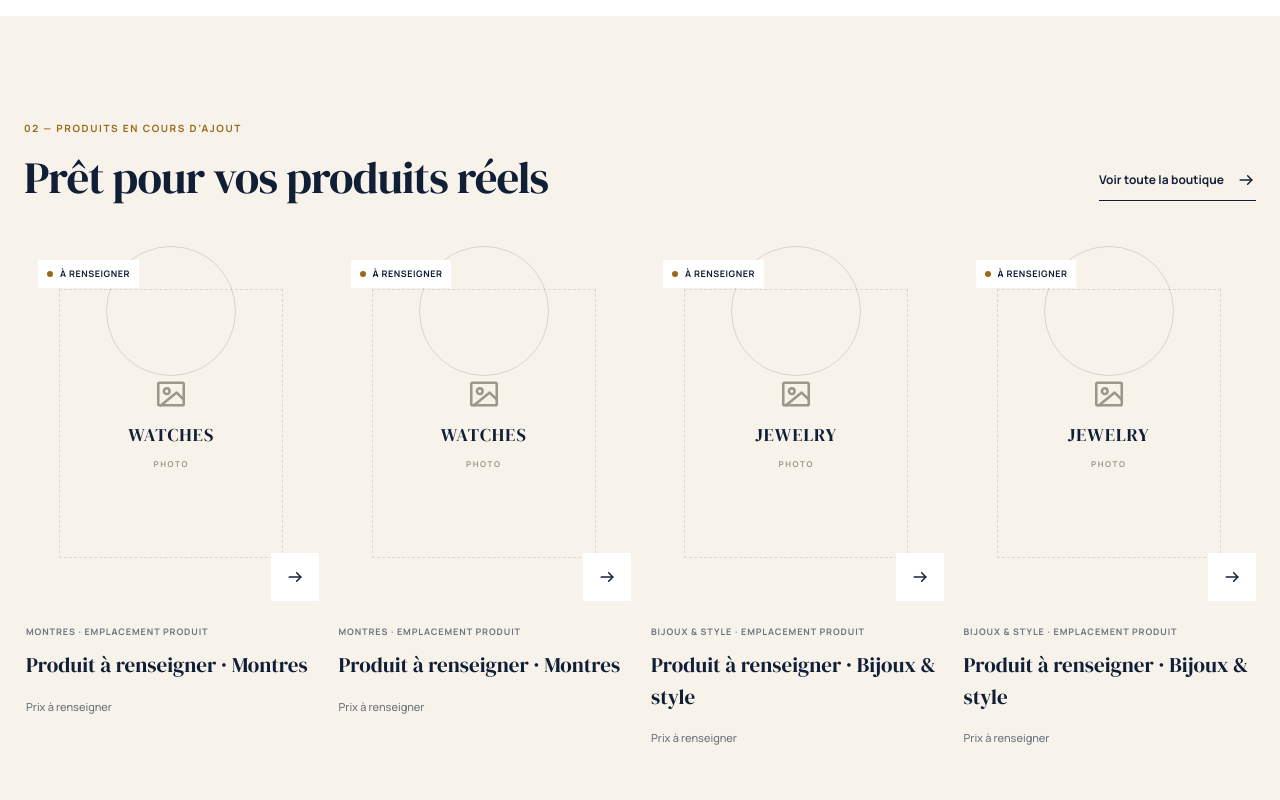
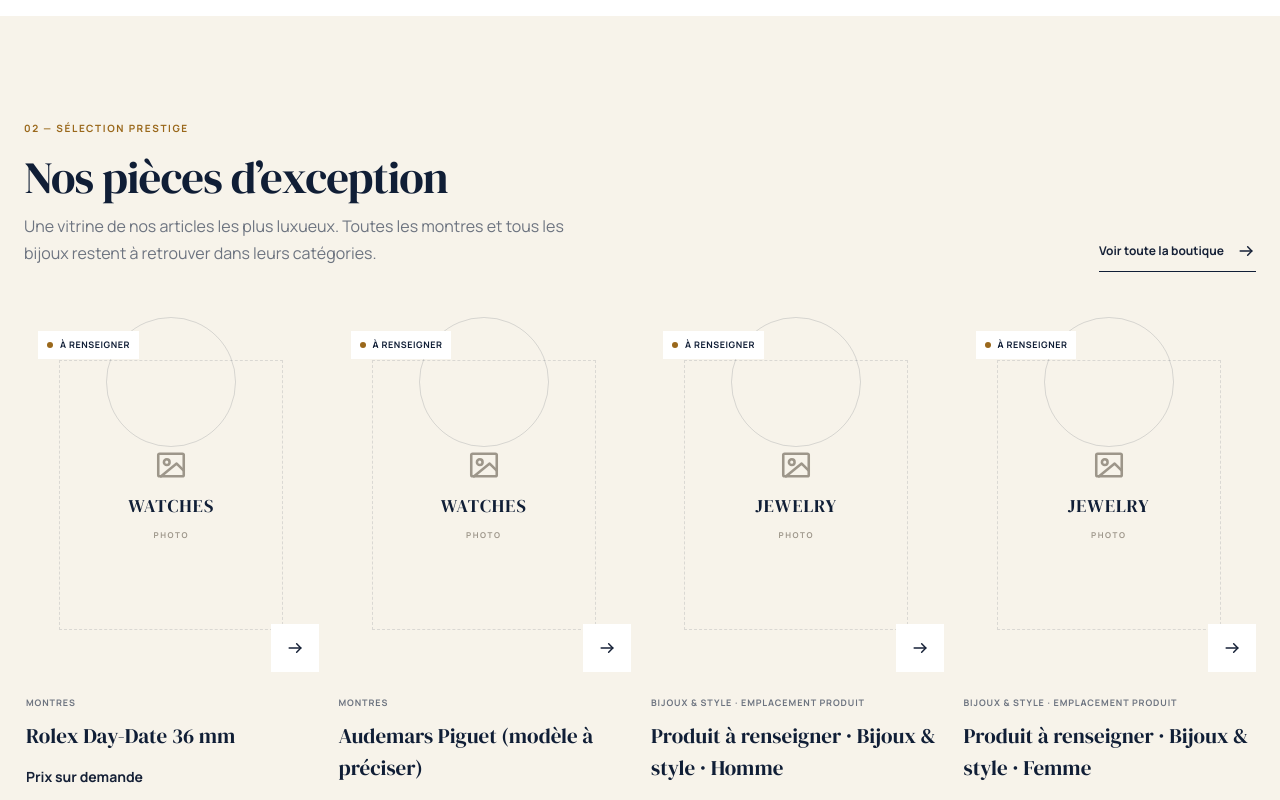
Before and after one commit to mustafajay2004-ux/test1ISM, a React (Vite) app: page / in a window 1280 px wide. Shown: the part 1520-2320 px from the top of the page. Built offline with nearby package versions, Linux system fonts and the light colour scheme; the HTML template or start-up script is replaced by a standard one.

Commit message:
Update App.tsx

```diff
--- a/src/App.tsx
+++ b/src/App.tsx
@@ -25,7 +25,14 @@
   subcategory: string | null;
   features: Record<Lang, string[]> | null;
   addedAt: string | null;
+  featured: boolean;
+  audience: "men" | "women" | null;
+  priceOnRequest: boolean;
 };
+
+// Numéro WhatsApp Business au format international, sans "+" ni espaces (ex. "221770000000").
+// Tant qu'il est vide, le bouton de commande reste désactivé.
+const WHATSAPP_NUMBER = "";
 
 const categories: Category[] = [
   {
@@ -112,7 +119,7 @@
 ];
 
 // Editable catalogue source. Replace a slot with verified product data before publishing it.
-const products: Product[] = categories.flatMap((category) =>
+const emptySlots: Product[] = categories.flatMap((category) =>
   [1, 2].map((slot) => ({
     id: `${category.id}-slot-${slot}`,
     category: category.id,
@@ -126,8 +133,52 @@
     subcategory: null,
     features: null,
     addedAt: null,
+    featured: false,
+    audience: null,
+    priceOnRequest: false,
   })),
 );
+
+// Produits réels : on remplace l'emplacement correspondant, rien d'autre n'est inventé.
+// Photos : ajouter les fichiers dans /public puis les lister dans `images` (ex. "/rolex-day-date-1.jpg").
+// Prix : renseigner `price` (FCFA) ou mettre `priceOnRequest: true` pour afficher « Prix sur demande ».
+// Disponibilité : passer `availability` à "available" ou "preorder" une fois confirmée.
+const realProducts: Record<string, Partial<Product>> = {
+  "watches-slot-1": {
+    name: { fr: "Rolex Day-Date 36 mm", en: "Rolex Day-Date 36 mm" },
+    subcategory: "Classiques",
+    description: {
+      fr: "Montre Rolex Day-Date 36 mm, finition jaune doré, livrée avec sa boîte. Pas de certificat ni de facture d’origine.",
+      en: "Rolex Day-Date 36 mm watch, yellow gold finish, supplied with its box. No original certificate or invoice.",
+    },
+    features: {
+      fr: ["Marque : Rolex", "Modèle : Day-Date 36 mm", "Finition jaune doré", "Avec boîte", "Sans certificat ni facture d’origine"],
+      en: ["Brand: Rolex", "Model: Day-Date 36 mm", "Yellow gold finish", "With box", "No original certificate or invoice"],
+    },
+    featured: true,
+    priceOnRequest: true,
+  },
+  "watches-slot-2": {
+    name: { fr: "Audemars Piguet (modèle à préciser)", en: "Audemars Piguet (model to be specified)" },
+    subcategory: "Classiques",
+    description: {
+      fr: "Montre Audemars Piguet livrée avec sa boîte. Modèle et référence à préciser.",
+      en: "Audemars Piguet watch supplied with its box. Model and reference to be specified.",
+    },
+    features: {
+      fr: ["Marque : Audemars Piguet", "Avec boîte", "Modèle et référence à préciser"],
+      en: ["Brand: Audemars Piguet", "With box", "Model and reference to be specified"],
+    },
+    featured: true,
+    priceOnRequest: true,
+  },
+  "jewelry-slot-1": { audience: "men", featured: true },
+  "jewelry-slot-2": { audience: "women", featured: true },
+};
+
+const products: Product[] = emptySlots.map((product) => ({ ...product, ...realProducts[product.id] }));
+
+const featuredProducts = products.filter((product) => product.featured);
 
 const copy = {
   fr: {
@@ -192,6 +243,15 @@
     language: "Langue",
     footerText: "Une sélection indépendante pensée avec et pour les étudiants.",
     verifiedOnly: "Aucune donnée commerciale inventée",
+    prestigeEyebrow: "Sélection prestige",
+    prestigeTitle: "Nos pièces d’exception",
+    prestigeText: "Une vitrine de nos articles les plus luxueux. Toutes les montres et tous les bijoux restent à retrouver dans leurs catégories.",
+    priceOnRequest: "Prix sur demande",
+    men: "Homme",
+    women: "Femme",
+    statusAvailable: "Disponible",
+    statusPreorder: "Précommande",
+    statusUnavailable: "Indisponible",
   },
   en: {
     announcement: "Catalogue in preparation — only verified information will be published",
@@ -255,6 +315,15 @@
     language: "Language",
     footerText: "An independent selection made with and for students.",
     verifiedOnly: "No invented commercial data",
+    prestigeEyebrow: "Prestige selection",
+    prestigeTitle: "Our exceptional pieces",
+    prestigeText: "A showcase of our most luxurious items. All watches and jewellery can still be found in their categories.",
+    priceOnRequest: "Price on request",
+    men: "Men",
+    women: "Women",
+    statusAvailable: "Available",
+    statusPreorder: "Pre-order",
+    statusUnavailable: "Unavailable",
   },
 };
 
@@ -278,8 +347,14 @@
 }
 
 const getCategory = (id: CategoryId) => categories.find((category) => category.id === id) ?? categories[0];
-const displayName = (product: Product, lang: Lang) =>
-  product.name?.[lang] ?? (lang === "fr" ? `Produit à renseigner · ${getCategory(product.category).name.fr}` : `Product to complete · ${getCategory(product.category).name.en}`);
+const priceLabel = (product: Product, lang: Lang) =>
+  product.price !== null ? `${product.price.toLocaleString("fr-FR")} FCFA` : product.priceOnRequest ? copy[lang].priceOnRequest : copy[lang].pricePending;
+const audienceLabel = (product: Product, lang: Lang) => (product.audience ? copy[lang][product.audience] : "");
+const displayName = (product: Product, lang: Lang) => {
+  const audience = audienceLabel(product, lang);
+  const suffix = audience ? ` · ${audience}` : "";
+  return product.name?.[lang] ?? (lang === "fr" ? `Produit à renseigner · ${getCategory(product.category).name.fr}${suffix}` : `Product to complete · ${getCategory(product.category).name.en}${suffix}`);
+};
 
 function ProductPlaceholder({ category, compact = false }: { category: CategoryId; compact?: boolean }) {
   return <div className={compact ? "product-placeholder compact" : "product-placeholder"}><Icon name="image" size={compact ? 22 : 34} /><span>{category.toUpperCase()}</span><small>PHOTO</small></div>;
@@ -297,6 +372,7 @@
   const [filterOpen, setFilterOpen] = useState(false);
   const [variant, setVariant] = useState("");
   const [quantity, setQuantity] = useState(1);
+  const [imageIndex, setImageIndex] = useState(0);
   const t = copy[lang];
 
   const navigate = (next: Page) => {
@@ -317,14 +393,25 @@
     setSelectedCategory(product.category);
     setVariant("");
     setQuantity(1);
+    setImageIndex(0);
     navigate("product");
   };
+
+  const fr = lang === "fr";
+  const missingData = [
+    !selectedProduct.name && (fr ? "Nom exact du produit" : "Exact product name"),
+    selectedProduct.price === null && !selectedProduct.priceOnRequest && (fr ? "Prix réel en FCFA" : "Real price in FCFA"),
+    selectedProduct.availability === "pending" && (fr ? "Disponibilité réelle" : "Actual availability"),
+    !selectedProduct.description && (fr ? "Description et caractéristiques" : "Description and features"),
+    !selectedProduct.images.length && (fr ? "Photos authentiques du stock" : "Authentic stock photos"),
+  ].filter((item): item is string => Boolean(item));
 
   const activeCategory = getCategory(selectedCategory);
   const categoryProducts = products.filter((product) => product.category === selectedCategory);
   const canOrder = Boolean(
+    WHATSAPP_NUMBER &&
     selectedProduct.name &&
-    selectedProduct.price !== null &&
+    (selectedProduct.price !== null || selectedProduct.priceOnRequest) &&
     selectedProduct.availability !== "pending" &&
     selectedProduct.availability !== "unavailable" &&
     (!selectedProduct.variants.length || variant),
@@ -345,8 +432,8 @@
 
   const whatsappMessage = canOrder
     ? lang === "fr"
-      ? `Bonjour Le Coin ISM, je souhaite commander : ${selectedProduct.name?.fr}, variante : ${variant || "sans variante"}, quantité : ${quantity}, prix affiché : ${selectedProduct.price} FCFA. Voici le produit : ${window.location.href}`
-      : `Hello Le Coin ISM, I would like to order: ${selectedProduct.name?.en}, variant: ${variant || "no variant"}, quantity: ${quantity}, displayed price: ${selectedProduct.price} FCFA. Product link: ${window.location.href}`
+      ? `Bonjour Le Coin ISM, je souhaite commander : ${selectedProduct.name?.fr}, variante : ${variant || "sans variante"}, quantité : ${quantity}, prix affiché : ${priceLabel(selectedProduct, "fr")}. Voici le produit : ${window.location.href}`
+      : `Hello Le Coin ISM, I would like to order: ${selectedProduct.name?.en}, variant: ${variant || "no variant"}, quantity: ${quantity}, displayed price: ${priceLabel(selectedProduct, "en")}. Product link: ${window.location.href}`
     : "";
 
   return (
@@ -377,7 +464,7 @@
 
           <section className="section shell" id="categories"><div className="section-heading"><div><span className="eyebrow">01 — {t.categories}</span><h2>{t.categories}</h2></div><p>{t.categoriesText}</p></div><div className="category-grid six-categories">{categories.map((category, index) => <button className={`category-card cat-${(index % 3) + 1}`} key={category.id} onClick={() => openCategory(category.id)}><span>0{index + 1}</span><div><strong>{category.name[lang]}</strong><small>{category.subcategories[lang].slice(0, 3).join(" · ")}</small></div><i><Icon name="arrow" /></i></button>)}</div></section>
 
-          <section className="section warm-section"><div className="shell"><div className="section-heading"><div><span className="eyebrow">02 — {t.catalogPending}</span><h2>{lang === "fr" ? "Prêt pour vos produits réels" : "Ready for your real products"}</h2></div><button className="text-link" onClick={() => navigate("shop")}>{t.seeAll}<Icon name="arrow" /></button></div><div className="product-grid home-products">{products.slice(0, 4).map((product) => <ProductCard key={product.id} product={product} lang={lang} onOpen={openProduct} />)}</div></div></section>
+          <section className="section warm-section"><div className="shell"><div className="section-heading"><div><span className="eyebrow">02 — {t.prestigeEyebrow}</span><h2>{t.prestigeTitle}</h2><p style={{ marginTop: 12, maxWidth: 560, color: "var(--muted)" }}>{t.prestigeText}</p></div><button className="text-link" onClick={() => navigate("shop")}>{t.seeAll}<Icon name="arrow" /></button></div><div className="product-grid home-products">{featuredProducts.map((product) => <ProductCard key={product.id} product={product} lang={lang} onOpen={openProduct} />)}</div></div></section>
 
           <section className="section shell philosophy"><div className="philosophy-number">03</div><div><span className="eyebrow">{lang === "fr" ? "Notre engagement" : "Our commitment"}</span><h2>{t.philosophy}</h2></div><div><p>{t.philosophyText}</p><button className="text-link" onClick={() => navigate("about")}>{t.nav.about}<Icon name="arrow" /></button></div></section>
 
@@ -390,12 +477,13 @@
         {page === "product" && <section className="product-page shell">
           <button className="back-link" onClick={() => openCategory(selectedProduct.category)}><span>←</span>{t.backCategory} · {getCategory(selectedProduct.category).name[lang]}</button>
           <div className="product-detail">
-            <div className="product-gallery"><div className="main-image"><ProductPlaceholder category={selectedProduct.category} /><span className="demo-label">{lang === "fr" ? "Photo réelle à importer" : "Real photo to upload"}</span></div><div className="thumbnail-row">{[1, 2, 3, 4].map((item) => <button className={item === 1 ? "active placeholder-thumb" : "placeholder-thumb"} key={item} aria-label={`${lang === "fr" ? "Angle photo" : "Photo angle"} ${item}`}><Icon name="image" /></button>)}</div><p className="photo-guidance">{lang === "fr" ? "Emplacements prévus pour la vue principale, le détail, le profil et la mise en situation. Aucune image illustrative n’est associée au stock." : "Slots for main view, detail, profile and context. No illustrative image is presented as stock photography."}</p></div>
-            <div className="product-info"><div className="product-meta"><Status lang={lang} /><span>{lang === "fr" ? "Référence à renseigner" : "Reference to complete"}</span></div><h1>{displayName(selectedProduct, lang)}</h1><div className="detail-price pending-price">{t.pricePending}</div><p className="detail-description">{selectedProduct.description?.[lang] ?? (lang === "fr" ? "Ajoutez ici une description concise et vérifiée du produit, sans promesse non confirmée." : "Add a concise, verified product description here, without unconfirmed claims.")}</p>
-              <div className="data-checklist"><strong>{t.addData}</strong>{(lang === "fr" ? ["Nom exact du produit", "Prix réel en FCFA", "Disponibilité réelle", "Description et caractéristiques", "Photos authentiques du stock"] : ["Exact product name", "Real price in FCFA", "Actual availability", "Description and features", "Authentic stock photos"]).map((item) => <span key={item}><i />{item}</span>)}</div>
+            <div className="product-gallery"><div className="main-image">{selectedProduct.images.length ? <img src={selectedProduct.images[imageIndex] ?? selectedProduct.images[0]} alt={displayName(selectedProduct, lang)} /> : <><ProductPlaceholder category={selectedProduct.category} /><span className="demo-label">{lang === "fr" ? "Photo réelle à importer" : "Real photo to upload"}</span></>}</div>{selectedProduct.images.length ? <div className="thumbnail-row">{selectedProduct.images.map((src, index) => <button className={index === imageIndex ? "active" : ""} key={src} onClick={() => setImageIndex(index)} aria-label={`${lang === "fr" ? "Angle photo" : "Photo angle"} ${index + 1}`}><img src={src} alt="" /></button>)}</div> : <><div className="thumbnail-row">{[1, 2, 3, 4].map((item) => <button className={item === 1 ? "active placeholder-thumb" : "placeholder-thumb"} key={item} aria-label={`${lang === "fr" ? "Angle photo" : "Photo angle"} ${item}`}><Icon name="image" /></button>)}</div><p className="photo-guidance">{lang === "fr" ? "Emplacements prévus pour la vue principale, le détail, le profil et la mise en situation. Aucune image illustrative n’est associée au stock." : "Slots for main view, detail, profile and context. No illustrative image is presented as stock photography."}</p></>}</div>
+            <div className="product-info"><div className="product-meta"><Status lang={lang} availability={selectedProduct.availability} /><span>{selectedProduct.name ? (audienceLabel(selectedProduct, lang) || getCategory(selectedProduct.category).name[lang]) : lang === "fr" ? "Référence à renseigner" : "Reference to complete"}</span></div><h1>{displayName(selectedProduct, lang)}</h1><div className={selectedProduct.price !== null || selectedProduct.priceOnRequest ? "detail-price" : "detail-price pending-price"}>{priceLabel(selectedProduct, lang)}</div><p className="detail-description">{selectedProduct.description?.[lang] ?? (lang === "fr" ? "Ajoutez ici une description concise et vérifiée du produit, sans promesse non confirmée." : "Add a concise, verified product description here, without unconfirmed claims.")}</p>
+              {selectedProduct.features && <div className="data-checklist"><strong>{lang === "fr" ? "Caractéristiques" : "Features"}</strong>{selectedProduct.features[lang].map((item) => <span key={item}><i />{item}</span>)}</div>}
+              {missingData.length > 0 && <div className="data-checklist"><strong>{t.addData}</strong>{missingData.map((item) => <span key={item}><i />{item}</span>)}</div>}
               <div className="selection-block"><div className="selection-label"><label>{t.variant}</label></div>{selectedProduct.variants.length ? <div className="variants">{selectedProduct.variants.map((item) => <button className={variant === item ? "active" : ""} key={item} onClick={() => setVariant(item)}>{item}</button>)}</div> : <div className="unconfigured-field">{lang === "fr" ? "Couleurs, tailles ou modèles à renseigner" : "Colours, sizes or models to complete"}</div>}</div>
               <div className="selection-block"><label>{t.quantity}</label><div className="quantity"><button aria-label="Decrease" onClick={() => setQuantity(Math.max(1, quantity - 1))}><Icon name="minus" /></button><span>{quantity}</span><button aria-label="Increase" onClick={() => setQuantity(quantity + 1)}><Icon name="plus" /></button></div></div>
-              <a className={`button whatsapp ${canOrder ? "" : "disabled"}`} href={canOrder ? `https://wa.me/?text=${encodeURIComponent(whatsappMessage)}` : undefined} target={canOrder ? "_blank" : undefined} rel="noreferrer" aria-disabled={!canOrder} onClick={(event) => { if (!canOrder) event.preventDefault(); }}><Icon name="message" />{t.order}<Icon name="arrow" /></a><p className="order-help"><Icon name={canOrder ? "check" : "close"} />{canOrder ? t.practicalText : t.orderUnavailable}</p><details className="practical" open><summary>{t.practical}<span>−</span></summary><p>{t.practicalText}</p></details>
+              <a className={`button whatsapp ${canOrder ? "" : "disabled"}`} href={canOrder ? `https://wa.me/${WHATSAPP_NUMBER}?text=${encodeURIComponent(whatsappMessage)}` : undefined} target={canOrder ? "_blank" : undefined} rel="noreferrer" aria-disabled={!canOrder} onClick={(event) => { if (!canOrder) event.preventDefault(); }}><Icon name="message" />{t.order}<Icon name="arrow" /></a><p className="order-help"><Icon name={canOrder ? "check" : "close"} />{canOrder ? t.practicalText : t.orderUnavailable}</p><details className="practical" open><summary>{t.practical}<span>−</span></summary><p>{t.practicalText}</p></details>
             </div>
           </div>
           <RecommendationSection title={t.similar} products={categoryProducts.filter((product) => product.id !== selectedProduct.id)} lang={lang} onOpen={openProduct} />
@@ -412,13 +500,17 @@
   );
 }
 
-function Status({ lang }: { lang: Lang }) {
-  return <span className="status pending"><i />{lang === "fr" ? "À renseigner" : "To complete"}</span>;
+function Status({ lang, availability = "pending" }: { lang: Lang; availability?: Product["availability"] }) {
+  const t = copy[lang];
+  const label = availability === "available" ? t.statusAvailable : availability === "preorder" ? t.statusPreorder : availability === "unavailable" ? t.statusUnavailable : lang === "fr" ? "À renseigner" : "To complete";
+  return <span className={`status ${availability}`}><i />{label}</span>;
 }
 
 function ProductCard({ product, lang, onOpen }: { product: Product; lang: Lang; onOpen: (product: Product) => void }) {
   const t = copy[lang];
-  return <article className="product-card placeholder-card" onClick={() => onOpen(product)}><div className="product-image"><ProductPlaceholder category={product.category} /><Status lang={lang} /><button aria-label={t.details}><Icon name="arrow" /></button></div><div className="product-card-info"><span>{getCategory(product.category).name[lang]} · {t.placeholder}</span><h3>{displayName(product, lang)}</h3><strong className="price-placeholder">{t.pricePending}</strong></div></article>;
+  const hasPrice = product.price !== null || product.priceOnRequest;
+  const audience = audienceLabel(product, lang);
+  return <article className="product-card placeholder-card" onClick={() => onOpen(product)}><div className="product-image">{product.images[0] ? <img src={product.images[0]} alt={displayName(product, lang)} /> : <ProductPlaceholder category={product.category} />}<Status lang={lang} availability={product.availability} /><button aria-label={t.details}><Icon name="arrow" /></button></div><div className="product-card-info"><span>{getCategory(product.category).name[lang]}{product.name ? (audience ? ` · ${audience}` : "") : ` · ${t.placeholder}`}</span><h3>{displayName(product, lang)}</h3><strong className={hasPrice ? "" : "price-placeholder"}>{priceLabel(product, lang)}</strong></div></article>;
 }
 
 function CatalogPage({ lang, isCategory, activeCategory, products: visibleProducts, query, setQuery, subcategory, setSubcategory, sort, setSort, filterOpen, setFilterOpen, onShop, onCategory, onProduct, onClear }: {
```
